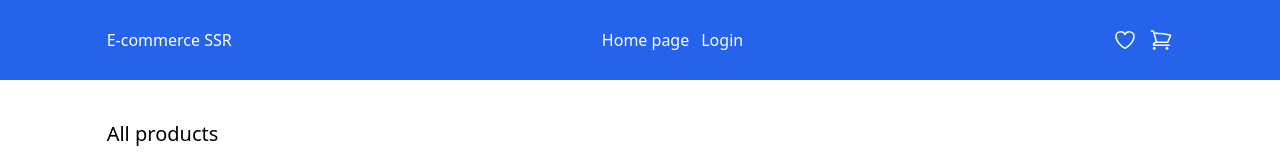
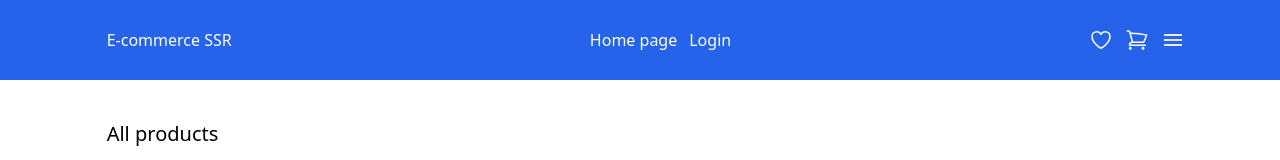
Before and after one commit to jacopo-derrico/ecommerce-nuxt, a Nuxt app: page / in a window 1280 px wide. Shown: the top 160 px of the page. Built offline with nearby package versions, Linux system fonts and the light colour scheme; no server answers.

Commit message:
feat: add mobile menu

```diff
--- a/components/AppHeader.vue
+++ b/components/AppHeader.vue
@@ -4,7 +4,9 @@
             <div>
                 E-commerce SSR
             </div>
-            <div class="flex items-center gap-3 h-full font-medium">
+
+            <!-- lg menu -->
+            <div class="hidden lg:flex items-center gap-3 h-full font-medium">
                 <NuxtLink to="/"
                     class="cursor-pointer flex items-center h-full hover:border-b-4 hover:border-b-white hover:mb-[-4px]">
                     Home page</NuxtLink>
@@ -15,6 +17,8 @@
                     class="cursor-pointer flex items-center h-full hover:border-b-4 hover:border-b-white hover:mb-[-4px]">
                     My account</NuxtLink>
             </div>
+
+            <!-- wishlist & cart -->
             <div class="flex gap-3">
                 <div class="relative">
                     <svg xmlns="http://www.w3.org/2000/svg" fill="none" viewBox="0 0 24 24" stroke-width="1.5"
@@ -36,7 +40,28 @@
                         {{ cart.length }}
                     </span>
                 </div>
+                <!-- mobile menu button -->
+                <button @click="isMobileOpen = !isMobileOpen" class="w-3">
+                    <svg :class="{'block': !isMobileOpen, 'hidden': isMobileOpen}" xmlns="http://www.w3.org/2000/svg" height="24px" viewBox="0 -960 960 960" width="24px" fill="#e8eaed"><path d="M120-240v-80h720v80H120Zm0-200v-80h720v80H120Zm0-200v-80h720v80H120Z"/></svg>
+                    <svg :class="{'block': isMobileOpen, 'hidden': !isMobileOpen}" xmlns="http://www.w3.org/2000/svg" height="24px" viewBox="0 -960 960 960" width="24px" fill="#e8eaed"><path d="m256-200-56-56 224-224-224-224 56-56 224 224 224-224 56 56-224 224 224 224-56 56-224-224-224 224Z"/></svg>
+                </button>
+
+                <!-- actual mobile menu -->
+                <div :class="{'block': isMobileOpen, 'hidden': !isMobileOpen}" class="absolute top-20 left-0 right-0 py-10 bg-blue-600 font-medium">
+                    <div class="flex flex-col items-center gap-3 ">
+                        <NuxtLink to="/"
+                            class="cursor-pointer flex items-center h-full hover:border-b-4 hover:border-b-white hover:mb-[-4px]">
+                            Home page</NuxtLink>
+                        <NuxtLink v-if="!authStore.authenticated" to="/login"
+                            class="cursor-pointer flex items-center h-full hover:border-b-4 hover:border-b-white hover:mb-[-4px]">
+                            Login</NuxtLink>
+                        <NuxtLink v-else to="/my-account"
+                            class="cursor-pointer flex items-center h-full hover:border-b-4 hover:border-b-white hover:mb-[-4px]">
+                            My account</NuxtLink>
+                    </div>
+                </div>
             </div>
+
         </div>
     </div>
 </template>
@@ -50,4 +75,6 @@
 
     const cart = productsStore.shoppingCart;
     const wishlist = productsStore.wishlist;
+
+    let isMobileOpen = ref(false);
 </script>
```
